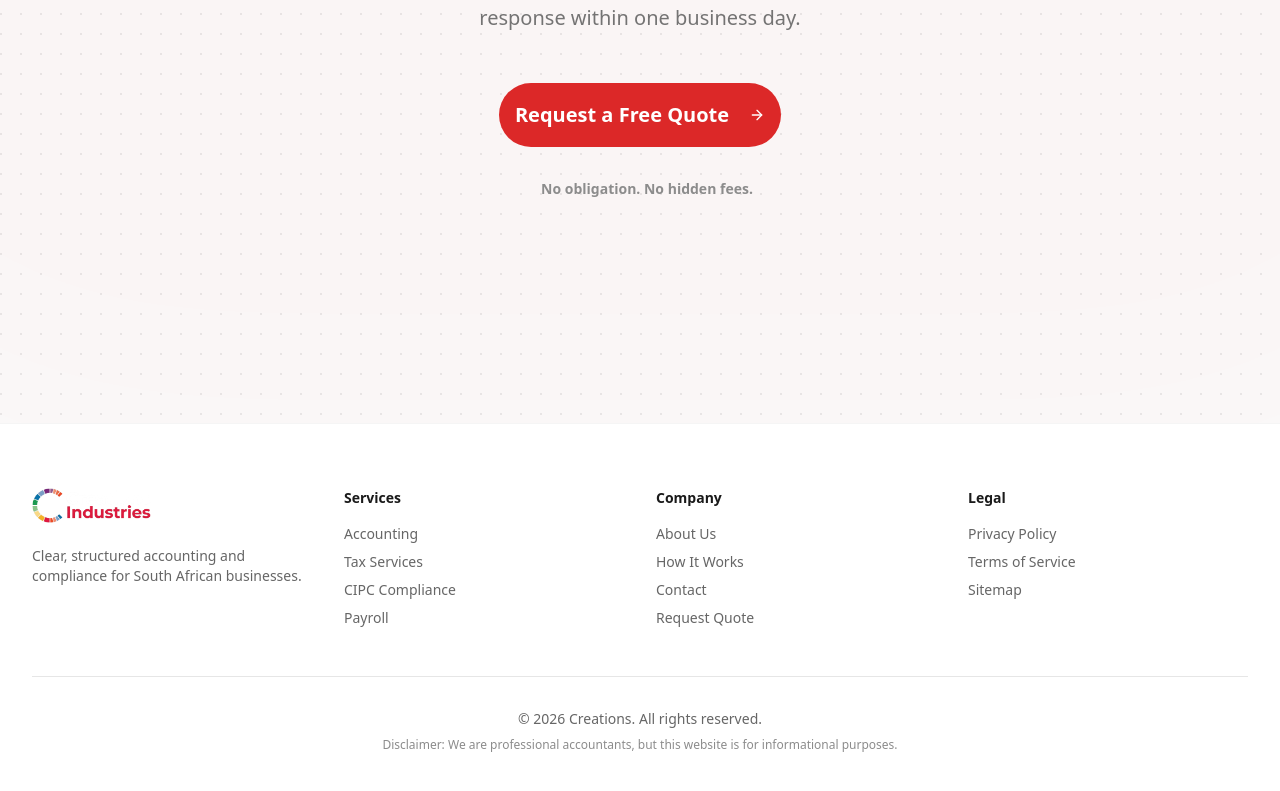
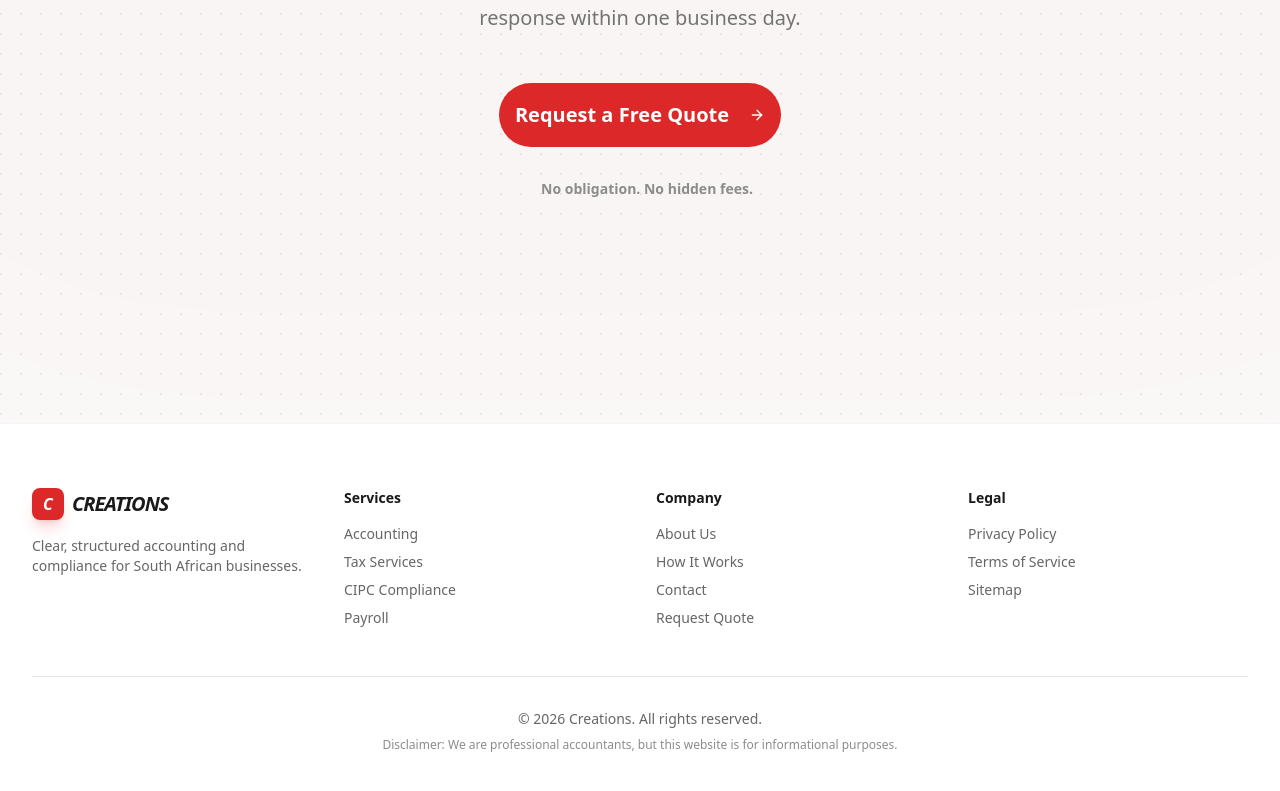
Before and after one commit to BukhosiMoyo/creations-Industries, a Next.js app: page / in a window 1280 px wide. Shown: the part 7689-8480 px from the top of the page. Built offline with nearby package versions, Linux system fonts and the light colour scheme.

Commit message:
Refine Form UI: visible inputs, white button text, theme-aware footer logo, updated env config

```diff
--- a/src/components/forms/quote-wizard.tsx
+++ b/src/components/forms/quote-wizard.tsx
@@ -236,14 +236,14 @@ export function QuoteWizard({ initialData, resumeToken: _resumeToken }: QuoteWiz
                             <Button
                                 onClick={() => handleStepChange(true)}
                                 disabled={step === 1 && (!data.fullName || !data.email)}
-                                className="rounded-[1.25rem] h-12 md:h-14 px-8 md:px-10 font-black uppercase text-[10px] md:text-[11px] tracking-[0.2em] shadow-2xl shadow-accent/25 transition-all active:scale-[0.97] hover:shadow-accent/40"
+                                className="rounded-[1.25rem] h-12 md:h-14 px-8 md:px-10 font-black uppercase text-[10px] md:text-[11px] tracking-[0.2em] shadow-2xl shadow-accent/25 transition-all active:scale-[0.97] hover:shadow-accent/40 text-white"
                             >
                                 Continue <ChevronRight className="h-4 w-4 ml-2" />
                             </Button>
                         ) : (
                             <Button
                                 onClick={onFinalSubmit}
-                                className="rounded-[1.25rem] h-12 md:h-14 px-10 md:px-12 font-black uppercase text-[10px] md:text-[11px] tracking-[0.2em] bg-accent hover:bg-accent/90 shadow-2xl shadow-accent/30 transition-all active:scale-[0.97]"
+                                className="rounded-[1.25rem] h-12 md:h-14 px-10 md:px-12 font-black uppercase text-[10px] md:text-[11px] tracking-[0.2em] bg-accent hover:bg-accent/90 shadow-2xl shadow-accent/30 transition-all active:scale-[0.97] text-white"
                             >
                                 Review & Complete <ArrowRight className="h-4 w-4 ml-2" />
                             </Button>
@@ -270,7 +270,7 @@ function PersonalStep({ data, onChange }: PersonalStepProps) {
 
             <div className="grid grid-cols-1 md:grid-cols-2 gap-6">
                 <div className="space-y-2">
-                    <Label className="text-[10px] uppercase font-black tracking-[0.25em] text-muted-foreground/60 ml-1">Full Name</Label>
+                    <Label className="text-[10px] uppercase font-black tracking-[0.25em] text-muted-foreground/60 ml-1">Full Name <span className="text-red-500">*</span></Label>
                     <Input
                         placeholder="e.g. Nicolaas van der Merwe"
                         value={data.fullName}
@@ -279,7 +279,7 @@ function PersonalStep({ data, onChange }: PersonalStepProps) {
                     />
                 </div>
                 <div className="space-y-2">
-                    <Label className="text-[10px] uppercase font-black tracking-[0.25em] text-muted-foreground/60 ml-1">Work Email</Label>
+                    <Label className="text-[10px] uppercase font-black tracking-[0.25em] text-muted-foreground/60 ml-1">Work Email <span className="text-red-500">*</span></Label>
                     <Input
                         type="email"
                         placeholder="name@company.co.za"
@@ -289,7 +289,7 @@ function PersonalStep({ data, onChange }: PersonalStepProps) {
                     />
                 </div>
                 <div className="space-y-2">
-                    <Label className="text-[10px] uppercase font-black tracking-[0.25em] text-muted-foreground/60 ml-1">Mobile Number</Label>
+                    <Label className="text-[10px] uppercase font-black tracking-[0.25em] text-muted-foreground/60 ml-1">Mobile Number <span className="text-red-500">*</span></Label>
                     <Input
                         placeholder="+27 82 000 0000"
                         value={data.phone}
@@ -298,7 +298,7 @@ function PersonalStep({ data, onChange }: PersonalStepProps) {
                     />
                 </div>
                 <div className="space-y-2">
-                    <Label className="text-[10px] uppercase font-black tracking-[0.25em] text-muted-foreground/60 ml-1">Objective</Label>
+                    <Label className="text-[10px] uppercase font-black tracking-[0.25em] text-muted-foreground/60 ml-1">Objective <span className="text-red-500">*</span></Label>
                     <Select value={data.serviceType} onValueChange={(v) => onChange("serviceType", v)}>
                         <SelectTrigger className="h-14 rounded-2xl bg-muted/30 border-2 border-border/40 hover:border-accent/40 focus-visible:ring-2 focus-visible:ring-accent/30 font-medium px-6 text-base transition-all">
                             <SelectValue placeholder="What do you need?" />
@@ -315,7 +315,7 @@ function PersonalStep({ data, onChange }: PersonalStepProps) {
             </div>
 
             <div className="space-y-4 pt-4">
-                <Label className="text-[10px] uppercase font-black tracking-[0.25em] text-muted-foreground/60 ml-1">Target Timeline</Label>
+                <Label className="text-[10px] uppercase font-black tracking-[0.25em] text-muted-foreground/60 ml-1">Target Timeline <span className="text-red-500">*</span></Label>
                 <RadioGroup value={data.urgency} onValueChange={(v) => onChange("urgency", v)} className="grid grid-cols-1 sm:grid-cols-3 gap-4">
                     {[
                         { id: "Urgent_24_48h", label: "ASAP", desc: "Within 48 hours" },
--- a/src/components/layout/site-footer.tsx
+++ b/src/components/layout/site-footer.tsx
@@ -8,14 +8,9 @@ export function SiteFooter() {
             <Container className="py-12 md:py-16">
                 <div className="grid gap-8 md:grid-cols-2 lg:grid-cols-4">
                     <div>
-                        <Link href="/" className="inline-block mb-4">
-                            <Image
-                                src="/logo-dark.png"
-                                alt="Creations"
-                                width={160}
-                                height={46}
-                                className="h-9 w-auto object-contain"
-                            />
+                        <Link href="/" className="flex items-center gap-2 mb-4 group">
+                            <div className="h-8 w-8 rounded-lg bg-accent flex items-center justify-center text-white font-black italic shadow-lg shadow-accent/20 group-hover:scale-110 transition-transform">C</div>
+                            <span className="font-black tracking-tighter text-xl uppercase italic">Creations</span>
                         </Link>
                         <p className="text-sm text-text-secondary max-w-xs">
                             Clear, structured accounting and compliance for South African businesses.
```
